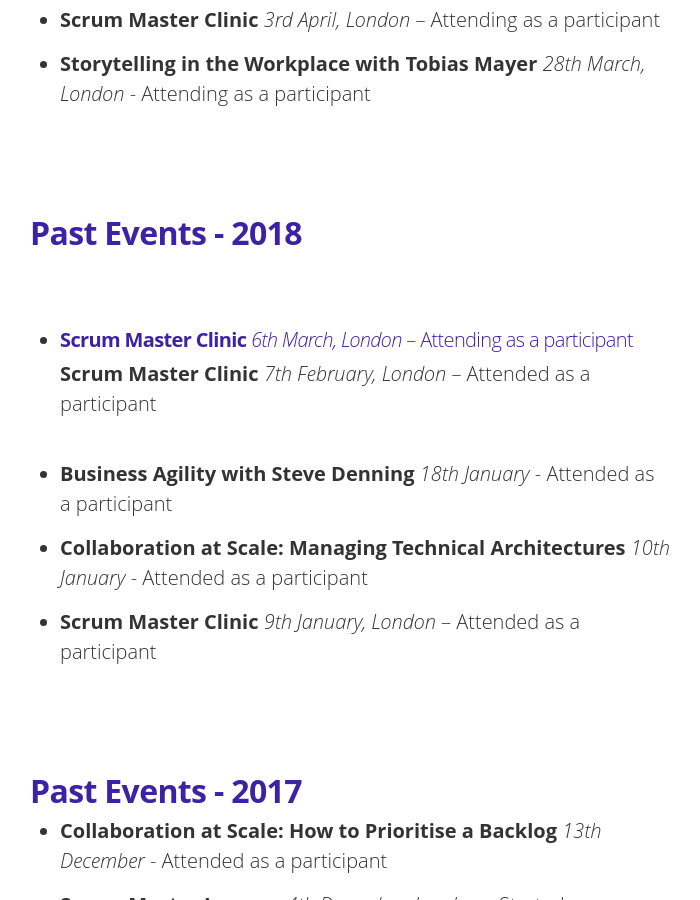
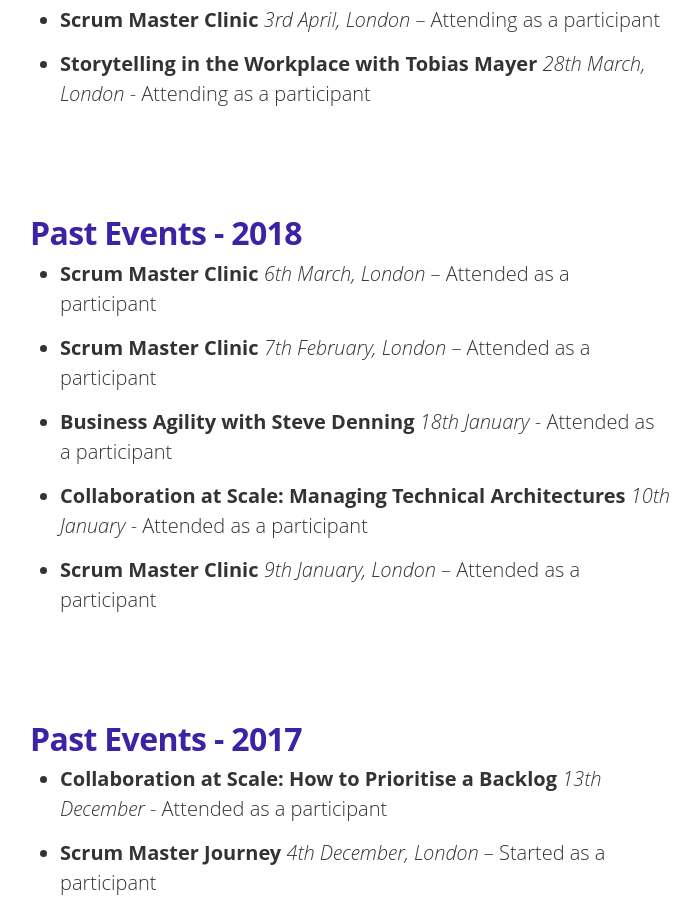
Before and after one commit to IamJackReed/JackReed, a Jekyll site: the page built from events.md, in a window 1280 px wide and 900 px high, scrolled down 507 px. Shown: the whole window, without its empty margins (290-990 px from the left). Built offline with Jekyll 4.4.1, drawn with Linux system fonts in a browser that asks for light colours; nearby versions of some CDN libraries; some web fonts are replaced.

Commit message:
Update events.md

```diff
--- a/events.md
+++ b/events.md
@@ -15,7 +15,7 @@
 
 # Past Events - 2018
 -
-<span style="color:#00000; font-family: 'open sans'; font-size: 1em; font-size: 20px; font-weight: 200; hyphens: none;">**Scrum Master Clinic** *6th March, London* – Attending as a participant
+<span style="color:#00000; font-family: 'open sans'; font-size: 1em; font-size: 20px; font-weight: 200; hyphens: none;">**Scrum Master Clinic** *6th March, London* – Attended as a participant
 -
 <span style="color:#00000; font-family: 'open sans'; font-size: 1em; font-size: 20px; font-weight: 200; hyphens: none;">**Scrum Master Clinic** *7th February, London* – Attended as a participant
 -
```
